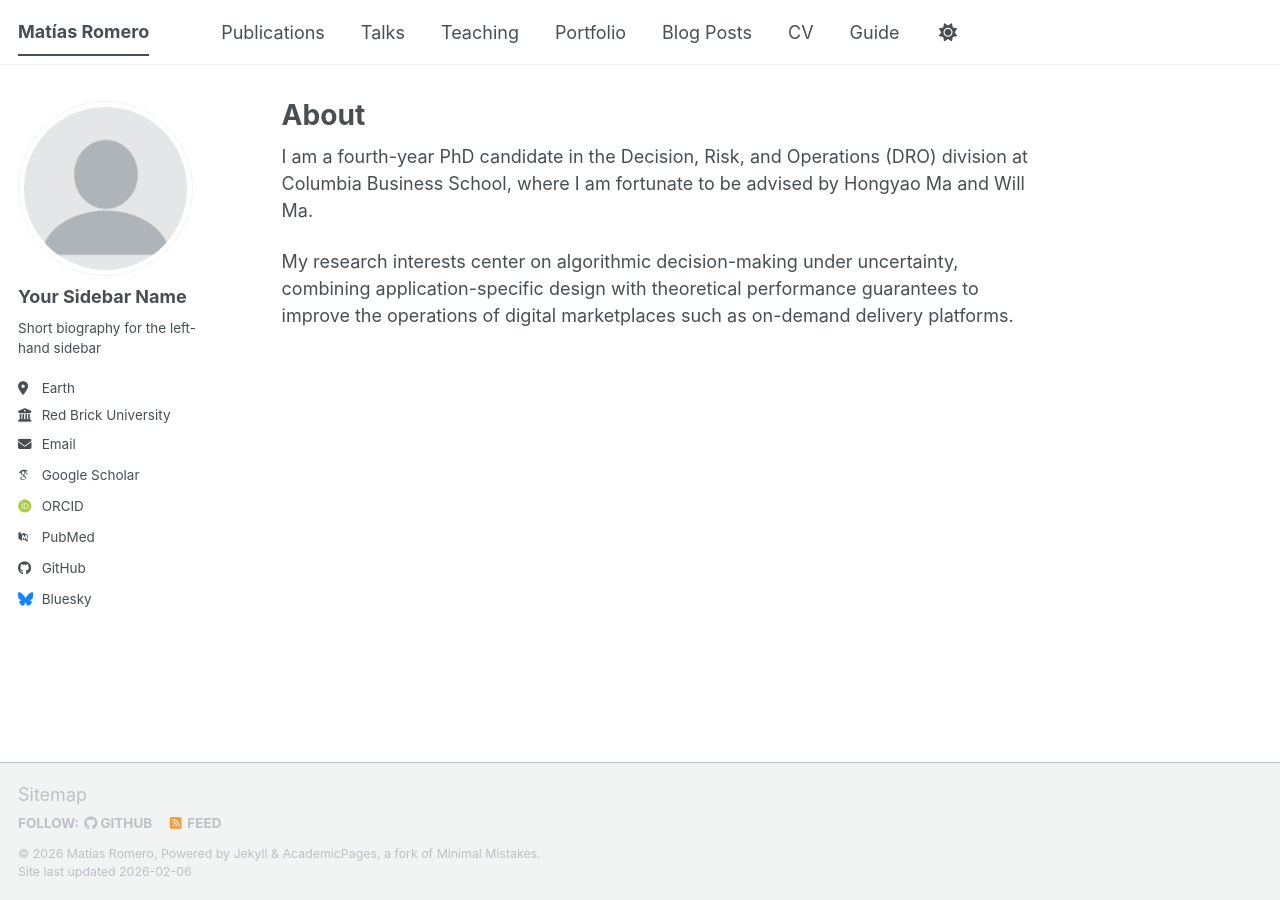
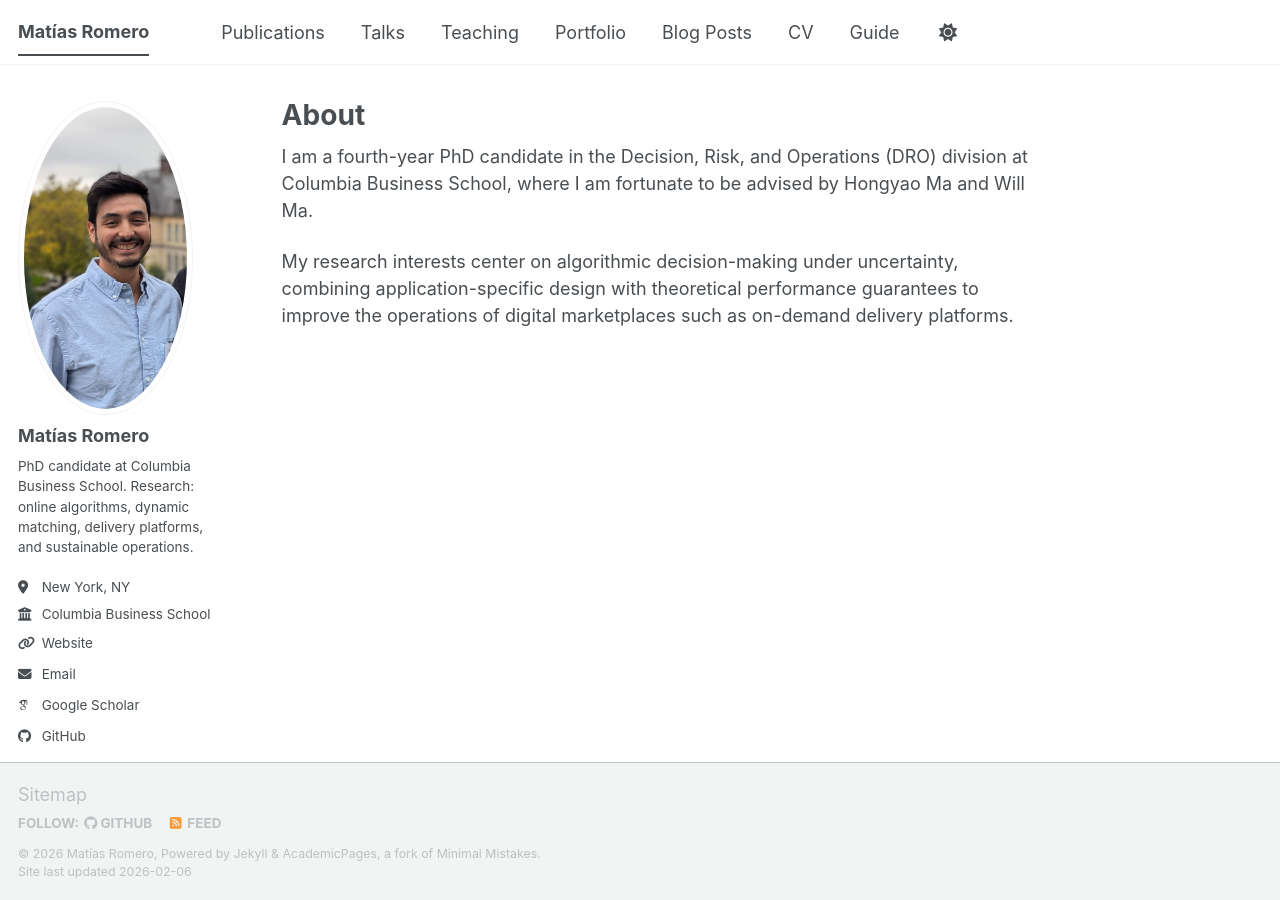
Before and after one commit to MatiRomero/MatiRomero.github.io, a Jekyll site: the page built from _pages/about.md, in a window 1280 px wide. Built offline with Jekyll 4.4.1, drawn with Linux system fonts in a browser that asks for light colours; some web fonts are replaced; a script bundle is joined from its source files by our own code; library files that are not in the unit come from our copies; some of the changed lines change nothing that is shown.

Commit message:
Revise personal details and site configuration
Updated personal information and site settings in _config.yml.

```diff
--- a/_config.yml
+++ b/_config.yml
@@ -1,133 +1,97 @@
-# Welcome to Jekyll!
-#
-# This config file is meant for settings that affect your entire site, values
-# which you are expected to set up once and rarely need to edit after that.
-# For technical reasons, this file is *NOT* reloaded automatically when you use
-# `jekyll serve -l -H localhost`. If you change this file, please restart the
-# server process.
-
 # Basic Site Settings
 locale                   : "en-US"
-site_theme               : "default" # The available themes options are "default", "air", "sunrise", "mint", "dirt" and "contrast"
+site_theme               : "default"   # "default", "air", "sunrise", "mint", "dirt", "contrast"
 title                    : "Matías Romero"
 title_separator          : "-"
 name                     : &name "Matías Romero"
-description              : &description "PhD student at Columbia Business School"   # Update this with a general description of your site, this is the default if not overridden by a page
-url                      : https://matiromero.github.io # The base hostname & protocol for your site e.g. "https://[your GitHub username].github.io",
-                                                           # or if you already have some other page hosted on Github then use "https://[your GitHub username].github.io/[Your Repo Name]"
-baseurl                  : "" # the subpath of your site, e.g. "/blog"
+description              : &description "PhD candidate in Decision, Risk & Operations (DRO) at Columbia Business School"
+url                      : "https://matiromero.github.io"
+baseurl                  : ""
 repository               : "MatiRomero/MatiRomero.github.io"
 
-# Site Author - The following control what appear as part of the author content on the side bar.
-#               If a field is blank the icon and link will not appear, otherwise it will be shown.
-#               Additional customization can be done by editing /_includes/author-profile.html
+# Site Author (sidebar)
 author:
-  # Biographic information
-  avatar           : "profile.png"
-  name             : "Your Sidebar Name"
-  pronouns         : # example: "she/her"
-  bio              : "Short biography for the left-hand sidebar"
-  location         : "Earth"
-  employer         : "Red Brick University"
-  uri              : # URL
-  email            : "none@example.org"
+  avatar                 : "matias.jpg"   # put this in /images/ (AcademicPages default)
+  name                   : "Matías Romero"
+  pronouns               :
+  bio                    : "PhD candidate at Columbia Business School. Research: online algorithms, dynamic matching, delivery platforms, and sustainable operations."
+  location               : "New York, NY"
+  employer               : "Columbia Business School"
+  uri                    : "https://matiromero.github.io"
+  email                  : "mer2262@columbia.edu"
 
   # Academic websites
-  academia         : # URL
-  arxiv            : # URL - Update with the correct link to your profile
-  googlescholar    : "https://scholar.google.com/citations?user=PS_CX0AAAAAJ"
-  inspire-hep      : # URL
-  impactstory      : # URL
-  orcid            : "https://orcid.org/yourorcidurl"
-  semantic         : # URL
-  ssrn             : # URL
-  pubmed           : "https://www.ncbi.nlm.nih.gov/pubmed/?term=john+snow"
-  researchgate     : # URL
-  scopus           : # URL
-  zotero           : # URL
-
+  academia               :
+  arxiv                  :
+  googlescholar          : "https://scholar.google.com/citations?user=PS_CX0AAAAAJ"
+  inspire-hep            :
+  impactstory            :
+  orcid                  :
+  semantic               :
+  ssrn                   :
+  pubmed                 :
+  researchgate           :
+  scopus                 :
+  zotero                 :
 
   # Repositories and software development
-  bitbucket        : # Username - Update with your username on the site
-  codepen          : # Username
-  dribbble         : # Username
-  github           : "academicpages"
-  kaggle           : # Username
-  stackoverflow    : # User number or user number and name (i.e., use "1" or "1/jeff-atwood")
+  bitbucket              :
+  codepen                :
+  dribbble               :
+  github                 : "MatiRomero"
+  kaggle                 :
+  stackoverflow          :
 
   # Social media
-  artstation       : # Username
-  bluesky          : "bsky.app" # Replace this with you Bluesky username
-  facebook         : # Username
-  flickr           : # Username
-  foursquare       : # Username
-  goodreads        : # Username
-  google_plus      : # Username
-  keybase          : # Username
-  instagram        : # Username
-  lastfm           : # Username
-  linkedin         : # Username
-  mastodon         : # URL
-  medium           : # URL
-  pinterest        : # Username
-  soundcloud       : # Username
-  steam            : # Username
-  telegram         : # URL
-  tumblr           : # Username
-  twitter          : # Username for X / Twitter
-  vine             : # Username
-  weibo            : # Username
-  wikipedia        : # Username
-  xing             : # Username
-  youtube          : # Username
-  zhihu            : # Username
+  artstation             :
+  bluesky                :
+  facebook               :
+  flickr                 :
+  foursquare             :
+  goodreads              :
+  google_plus            :
+  keybase                :
+  instagram              :
+  lastfm                 :
+  linkedin               :
+  mastodon               :
+  medium                 :
+  pinterest              :
+  soundcloud             :
+  steam                  :
+  telegram               :
+  tumblr                 :
+  twitter                :
+  vine                   :
+  weibo                  :
+  wikipedia              :
+  xing                   :
+  youtube                :
+  zhihu                  :
 
-# Publication Category - The following the list of publication categories and their headings
+# Publication categories
 publication_category:
   books:
-    title: 'Books'
+    title: "Books"
   manuscripts:
-    title: 'Journal Articles'
+    title: "Journal Articles"
   conferences:
-    title: 'Conference Papers'
+    title: "Conference Papers"
 
 # Site Settings
-teaser                   :  # filename of teaser fallback teaser image placed in /images/ for social media previews
-breadcrumbs              : false # true, false (default)
+teaser                   :
+breadcrumbs              : false
 words_per_minute         : 160
 future                   : true
-read_more                : "disabled" # if enabled, adds "Read more" links to excerpts
-talkmap_link             : false      #change to true to add link to talkmap on talks page
+read_more                : "disabled"
+talkmap_link             : false
+
 comments:
-  provider               : # false (default), "disqus", "discourse", "facebook", "google-plus", "staticman", "custom"
-  disqus:
-    shortname            :
-  discourse:
-    server               : # https://meta.discourse.org/t/embedding-discourse-comments-via-javascript/31963 , e.g.: meta.discourse.org
-  facebook:
-    appid                :
-    num_posts            : # 5 (default)
-    colorscheme          : # "light" (default), "dark"
-staticman:
-  allowedFields          : ['name', 'email', 'url', 'message']
-  branch                 : "gh-pages" # "master", "gh-pages"
-  commitMessage          : "New comment."
-  filename               : comment-{@timestamp}
-  format                 : "yml"
-  moderation             : true
-  path                   : "_data/comments/{options.slug}"
-  requiredFields         : ['name', 'email', 'message']
-  transforms:
-    email                : "md5"
-  generatedFields:
-    date:
-      type               : "date"
-      options:
-        format           : "iso8601" # "iso8601" (default), "timestamp-seconds", "timestamp-milliseconds"
+  provider               :
+
 atom_feed:
-  hide                   : false     # change to true to hide the RSS feed in the footer
-  path                   : # blank (default) uses feed.xml
-
+  hide                   : false
+  path                   :
 
 # SEO Related
 google_site_verification :
@@ -135,36 +99,32 @@ bing_site_verification   :
 alexa_site_verification  :
 yandex_site_verification :
 
-
-# Social Sharing
+# Social Sharing (optional)
 twitter:
-  username               : &twitter
+  username               :
 facebook:
   username               :
   app_id                 :
   publisher              :
-og_image                 :  # Social media default site image
-og_description           :  # Social media default site image description
-# For specifying social profiles
-# - https://developers.google.com/structured-data/customize/social-profiles
+og_image                 :
+og_description           :
 social:
-  type                   : # Person or Organization (defaults to Person)
-  name                   : # If the user or organization name differs from the site's name
-  links: # An array of links to social media profiles
-
+  type                   : "Person"
+  name                   : "Matías Romero"
+  links: []
 
 # Analytics
 analytics:
-  provider               :  "false" # false (default), "google", "google-universal", "google-analytics-4", "custom"
+  provider               : "false"
   google:
     tracking_id          :
-
 
 # Reading Files
 include:
   - .htaccess
   - _pages
   - files
+
 exclude:
   - "*.sublime-project"
   - "*.sublime-workspace"
@@ -192,12 +152,13 @@ exclude:
   - README
   - tmp
   - vendor
+
 keep_files:
   - .git
   - .svn
+
 encoding: "utf-8"
 markdown_ext: "markdown,mkdown,mkdn,mkd,md"
-
 
 # Conversion
 markdown: kramdown
@@ -205,7 +166,6 @@ highlighter: rouge
 lsi: false
 excerpt_separator: "\n\n"
 incremental: false
-
 
 # Markdown Processing
 kramdown:
@@ -218,8 +178,7 @@ kramdown:
   smart_quotes: lsquo,rsquo,ldquo,rdquo
   enable_coderay: false
 
-
-# These settings control the types of collections used by the template
+# Collections
 collections:
   teaching:
     output: true
@@ -234,10 +193,8 @@ collections:
     output: true
     permalink: /:collection/:path/
 
-
-# These settings control how pages and collections are included in the site
+# Defaults
 defaults:
-  # _posts
   - scope:
       path: ""
       type: posts
@@ -248,14 +205,14 @@ defaults:
       comments: true
       share: true
       related: true
-  # _pages
+
   - scope:
       path: ""
       type: pages
     values:
       layout: single
       author_profile: true
-  # _teaching
+
   - scope:
       path: ""
       type: teaching
@@ -264,7 +221,7 @@ defaults:
       author_profile: true
       share: true
       comments: true
-  # _publications
+
   - scope:
       path: ""
       type: publications
@@ -273,7 +230,7 @@ defaults:
       author_profile: true
       share: true
       comments: true
-  # _portfolio
+
   - scope:
       path: ""
       type: portfolio
@@ -282,7 +239,7 @@ defaults:
       author_profile: true
       share: true
       comment: true
-  # _talks
+
   - scope:
       path: ""
       type: talks
@@ -291,19 +248,14 @@ defaults:
       author_profile: true
       share: true
 
-
 # Sass/SCSS
 sass:
   sass_dir: _sass
-  style: compressed # https://sass-lang.com/documentation/file.SASS_REFERENCE.html#output_style
-
+  style: compressed
 
 # Outputting
 permalink: /:categories/:title/
-# paginate: 5 # amount of posts to show
-# paginate_path: /page:num/
-timezone: Etc/UTC # https://en.wikipedia.org/wiki/List_of_tz_database_time_zones
-
+timezone: America/Santiago
 
 # Plugins
 plugins:
@@ -314,7 +266,6 @@ plugins:
   - jekyll-redirect-from
   - jemoji
 
-# Mimic GitHub Pages with --safe
 whitelist:
   - jekyll-feed
   - jekyll-gist
@@ -323,38 +274,15 @@ whitelist:
   - jekyll-redirect-from
   - jemoji
 
-
 # Archives
-#  Type
-#  - GitHub Pages compatible archive pages built with Liquid ~> type: liquid (default)
-#  - Jekyll Archives plugin archive pages ~> type: jekyll-archives
-#  Path (examples)
-#  - Archive page should exist at path when using Liquid method or you can
-#    expect broken links (especially with breadcrumbs enabled)
-#  - <base_path>/tags/my-awesome-tag/index.html ~> path: /tags/
-#  - <base_path/categories/my-awesome-category/index.html ~> path: /categories/
-#  - <base_path/my-awesome-category/index.html ~> path: /
 category_archive:
   type: liquid
   path: /categories/
 tag_archive:
   type: liquid
   path: /tags/
-# https://github.com/jekyll/jekyll-archives
-# jekyll-archives:
-#   enabled:
-#     - categories
-#     - tags
-#   layouts:
-#     category: archive-taxonomy
-#     tag: archive-taxonomy
-#   permalinks:
-#     category: /categories/:name/
-#     tag: /tags/:name/
-
 
 # HTML Compression
-# - https://jch.penibelst.de/
 compress_html:
   clippings: all
   ignore:
```
